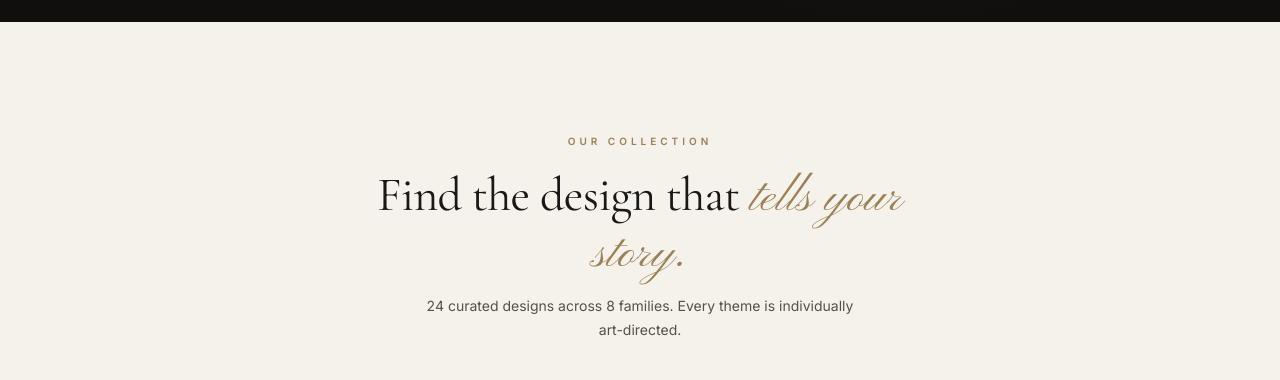
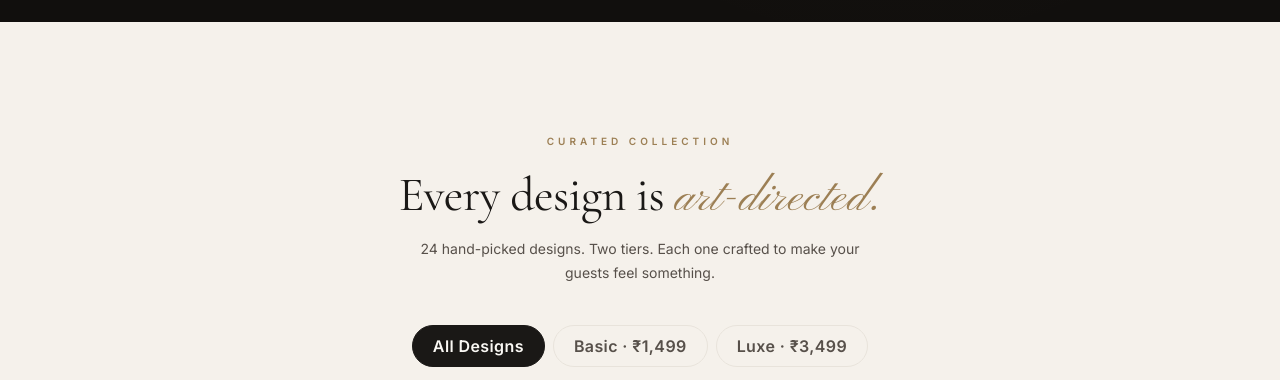
Before and after one commit to Abhishek26-eddy/vercel-hosted, a Next.js app in the folder invite-site/: page / in a window 1280 px wide. Shown: the part 2860-3240 px from the top of the page. Built offline with nearby package versions, Linux system fonts and the light colour scheme; no server answers; a web font is replaced by a local one.

Commit message:
Fix builder: full preview → checkout, no more draft/designer language, true SaaS flow

```diff
--- a/invite-site/app/PortfolioHome.tsx
+++ b/invite-site/app/PortfolioHome.tsx
@@ -380,12 +380,12 @@ function Catalogue() {
       <div className="mx-auto max-w-7xl">
         <SectionReveal>
           <div className="text-center">
-            <p className="text-[9px] sm:text-[10px] font-semibold tracking-[0.4em] uppercase" style={{ color: P.gold }}>Our Collection</p>
+            <p className="text-[9px] sm:text-[10px] font-semibold tracking-[0.4em] uppercase" style={{ color: P.gold }}>Curated Collection</p>
             <h2 className="mx-auto mt-4 sm:mt-5 max-w-xl font-display" style={{ color: P.ink, fontSize: "clamp(1.75rem, 5vw, 3rem)", lineHeight: 1.1 }}>
-              Find the design that <span className="font-script" style={{ color: P.gold }}>tells your story.</span>
+              Every design is <span className="font-script" style={{ color: P.gold }}>art-directed.</span>
             </h2>
             <p className="mx-auto mt-3 max-w-md text-[13px] sm:text-[14px] leading-[1.7]" style={{ color: P.body }}>
-              {PORTFOLIO_THEMES.filter(t => t.tier !== "signature").length} curated designs across {FAMILIES.length - 1} families. Every theme is individually art-directed.
+              {PORTFOLIO_THEMES.filter(t => t.tier !== "signature").length} hand-picked designs. Two tiers. Each one crafted to make your guests feel something.
             </p>
           </div>
         </SectionReveal>
@@ -623,9 +623,9 @@ function Testimonials() {
       <div className="mx-auto max-w-6xl">
         <SectionReveal>
           <div className="text-center">
-            <p className="text-[9px] sm:text-[10px] font-semibold tracking-[0.4em] uppercase" style={{ color: P.gold }}>Love Notes</p>
+            <p className="text-[9px] sm:text-[10px] font-semibold tracking-[0.4em] uppercase" style={{ color: P.gold }}>Real Couples, Real Words</p>
             <h2 className="mt-4 sm:mt-5 font-display" style={{ color: P.ink, fontSize: "clamp(1.75rem, 4.5vw, 2.5rem)", lineHeight: 1.15 }}>
-              From {TESTIMONIALS.length * 80}+ happy couples.
+              Trusted by <span className="font-script" style={{ color: P.gold }}>1,200+ couples</span> across India.
             </h2>
           </div>
         </SectionReveal>
@@ -641,8 +641,13 @@ function Testimonials() {
                   </div>
                   <p className="text-[13px] sm:text-[14px] leading-[1.8] italic flex-1" style={{ color: P.body }}>&ldquo;{t.quote}&rdquo;</p>
                   <div className="mt-4 pt-3" style={{ borderTop: `1px solid ${P.lineSoft}` }}>
-                    <p className="font-display text-[13px]" style={{ color: P.ink }}>{t.couple}</p>
-                    <p className="mt-0.5 text-[10px] sm:text-[11px]" style={{ color: P.muted }}>{t.loc} · {t.detail}</p>
+                    <div className="flex items-center justify-between gap-2">
+                      <div>
+                        <p className="font-display text-[13px]" style={{ color: P.ink }}>{t.couple}</p>
+                        <p className="mt-0.5 text-[10px] sm:text-[11px]" style={{ color: P.muted }}>{t.loc}</p>
+                      </div>
+                      <span className="rounded-full px-2 py-0.5 text-[8px] font-medium" style={{ background: `${P.gold}10`, color: P.gold }}>{t.detail}</span>
+                    </div>
                   </div>
                 </div>
               </SectionReveal>
@@ -698,8 +703,8 @@ function Pricing({ cta }: { cta: string }) {
       <div className="mx-auto max-w-6xl">
         <SectionReveal>
           <div className="text-center">
-            <p className="text-[9px] sm:text-[10px] font-semibold tracking-[0.4em] uppercase" style={{ color: P.gold }}>Pricing</p>
-            <h2 className="mt-4 sm:mt-5 font-display" style={{ color: P.ink, fontSize: "clamp(1.75rem, 5vw, 3rem)", lineHeight: 1.1 }}>
+            <p className="text-[9px] sm:text-[10px] font-semibold tracking-[0.4em] uppercase" style={{ color: P.gold }}>Simple, Transparent Pricing</p>
+            <h2 className="mt-4 sm:mt-5 font-display" style={{ color: P.ink, fontSize: "clamp(1.75rem, 4.5vw, 2.75rem)", lineHeight: 1.15 }}>
               Choose your <span className="font-script" style={{ color: P.gold }}>experience.</span>
             </h2>
             <p className="mx-auto mt-3 sm:mt-4 max-w-lg text-[13px] sm:text-[14px] leading-[1.8]" style={{ color: P.body }}>
```
